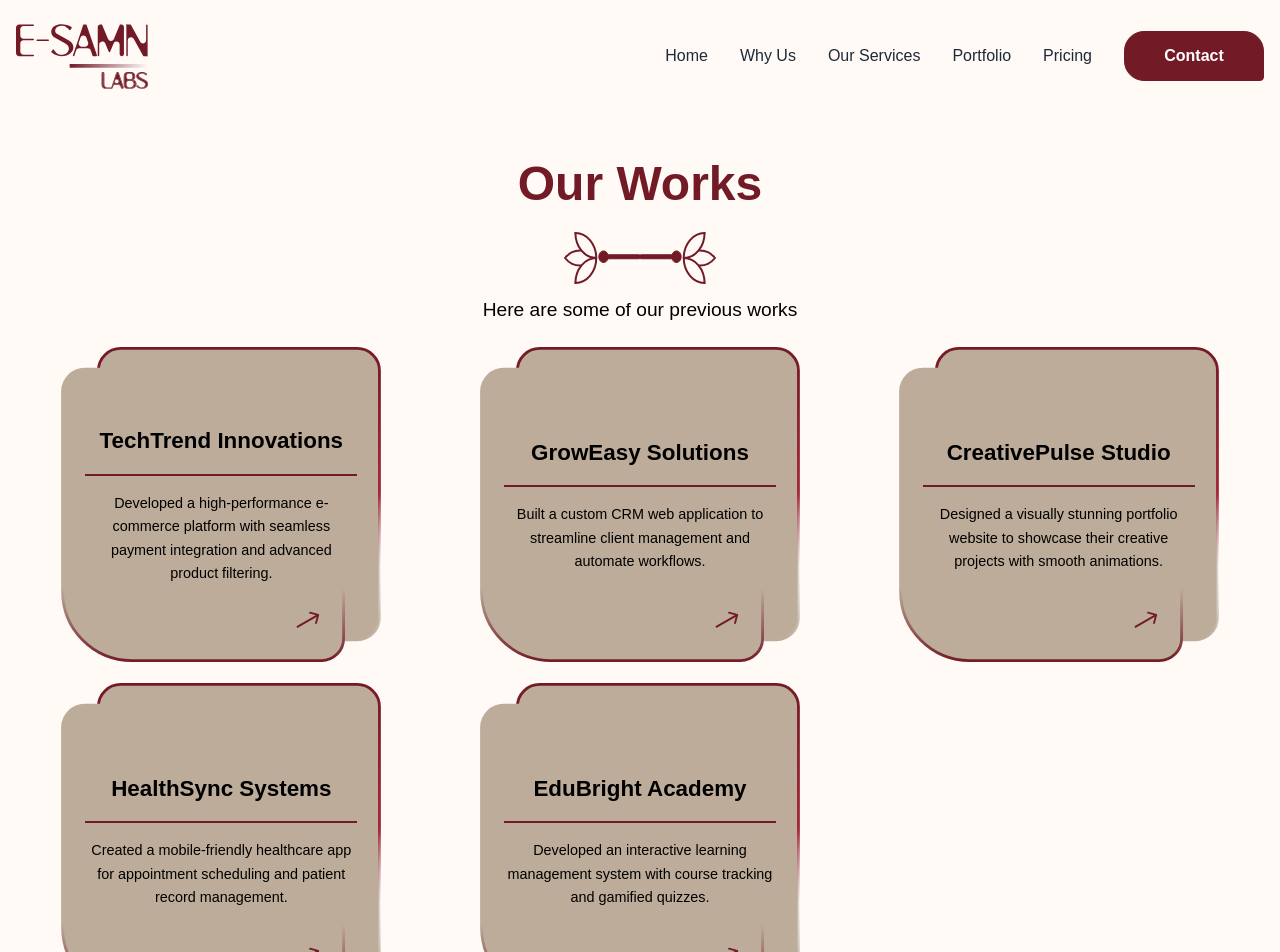
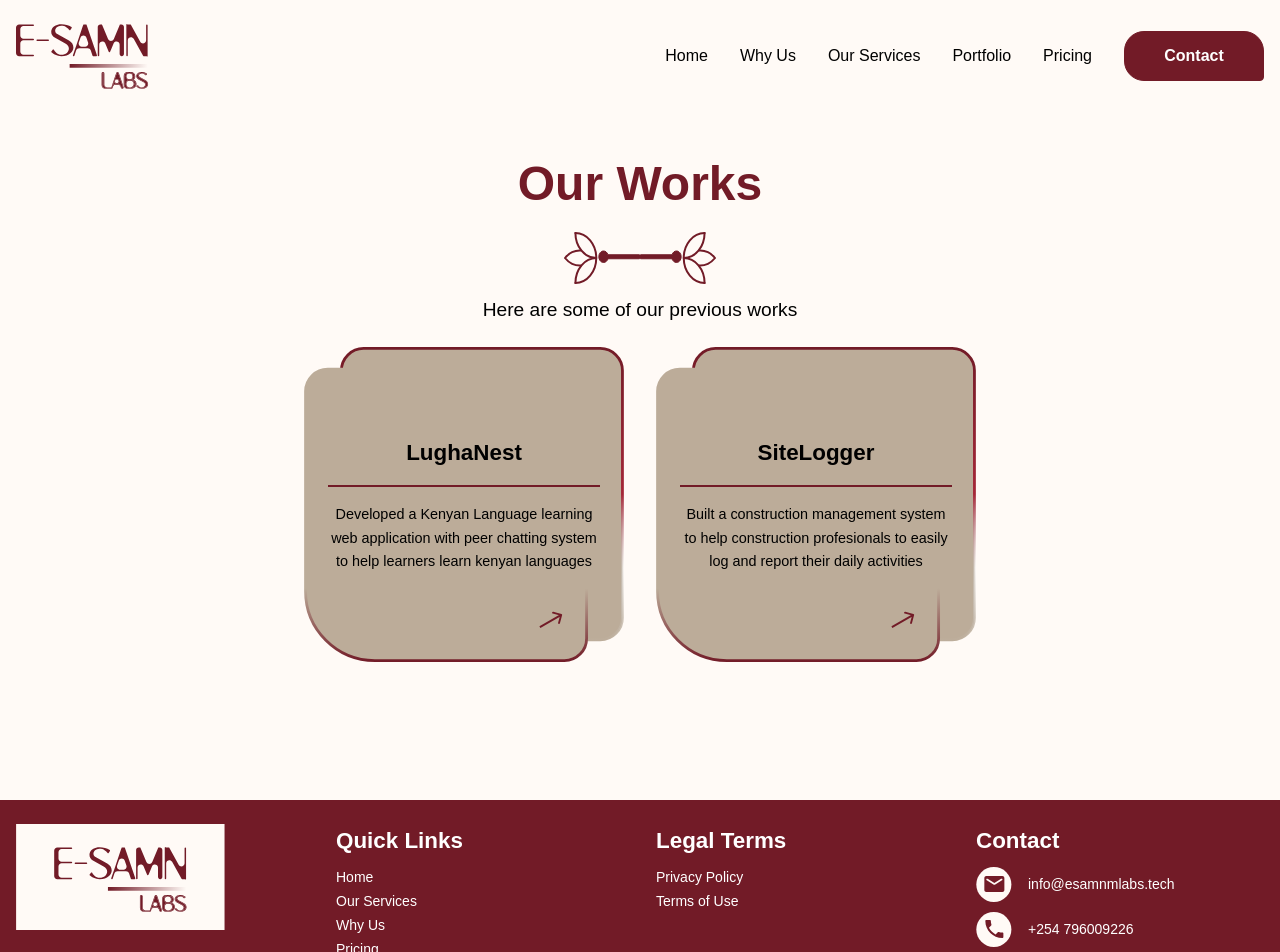
Before and after one commit to SaliMerc/esamntech-website, a React (Vite) app: page /portofolio in a window 1280 px wide. Shown: the top 952 px of the page. Built offline with nearby package versions, Linux system fonts and the light colour scheme.

Commit message:
Refined portofolio page

```diff
--- a/src/components/Header.jsx
+++ b/src/components/Header.jsx
@@ -52,7 +52,7 @@ const Header = () => {
             <Link
               key={item.name}
               to={item.href}
-              className="text-gray-800 hover:text-[#721B27] transition-colors duration-200 font-medium text-sm lg:text-base"
+              className="text-black hover:text-[#721B27] hover:underline transition-colors duration-200 font-medium text-sm lg:text-base"
             >
               {item.name}
             </Link>
@@ -73,7 +73,7 @@ const Header = () => {
         </div>
 
         {/* Mobile Navigation */}
-        <div className={`md:hidden ${isMenuOpen ? 'block' : 'hidden'} absolute top-30 right-4 w-[90%] h-[100vh] bg-[#FFFAF6] shadow-lg rounded-lg px-10 py-4`}>
+        <div className={`md:hidden ${isMenuOpen ? 'block' : 'hidden'} absolute top-25 right-4 w-[90%] h-[100vh] bg-[#FFFAF6] shadow-lg rounded-lg px-10 py-4`}>
           <div className="flex flex-col space-y-5">
             {navItems.map((item) => (
               <a
--- a/src/data/portofolio-data.json
+++ b/src/data/portofolio-data.json
@@ -1,27 +1,12 @@
 [
   {
-    "title": "TechTrend Innovations",
-    "text": "Developed a high-performance e-commerce platform with seamless payment integration and advanced product filtering.",
-    "to": "https://www.techtrendinnovations.com"
+    "title": "LughaNest",
+    "text": "Developed a Kenyan Language learning web application with peer chatting system to help learners learn kenyan languages",
+    "to": "https://lughanest.vercel.app/"
   },
   {
-    "title": "GrowEasy Solutions",
-    "text": "Built a custom CRM web application to streamline client management and automate workflows.",
-    "to": "https://www.groweasysolutions.com"
-  },
-  {
-    "title": "CreativePulse Studio",
-    "text": "Designed a visually stunning portfolio website to showcase their creative projects with smooth animations.",
-    "to": "https://www.creativepulsestudio.com"
-  },
-  {
-    "title": "HealthSync Systems",
-    "text": "Created a mobile-friendly healthcare app for appointment scheduling and patient record management.",
-    "to": "https://www.healthsyncsystems.com"
-  },
-  {
-    "title": "EduBright Academy",
-    "text": "Developed an interactive learning management system with course tracking and gamified quizzes.",
-    "to": "https://www.edubrightacademy.com"
+    "title": "SiteLogger",
+    "text": "Built a construction management system to help construction profesionals to easily log and report their daily activities",
+    "to": "https://sitemngmtapp-4.onrender.com/"
   }
 ]
--- a/src/pages/PortofolioPage.jsx
+++ b/src/pages/PortofolioPage.jsx
@@ -20,7 +20,7 @@ const Portofolio = () => {
             <p className="heading-paragraphs mb-5">Here are some of our previous works</p>
           </div>
 
-          <div className="grid grid-cols-1 md:grid-cols-3 gap-4 justify-items-center">
+          <div className="flex flex-col md:flex-row flex-wrap gap-8 justify-center">
             {PortfolioData.map((item, index) => (
               <PortofolioDiv
                 key={index}
```
